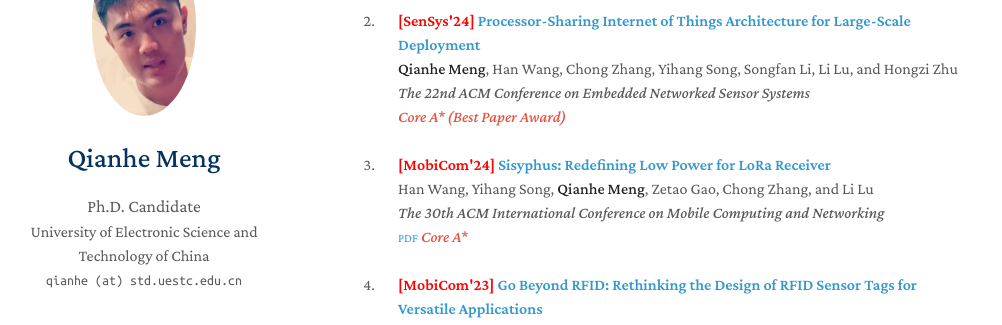
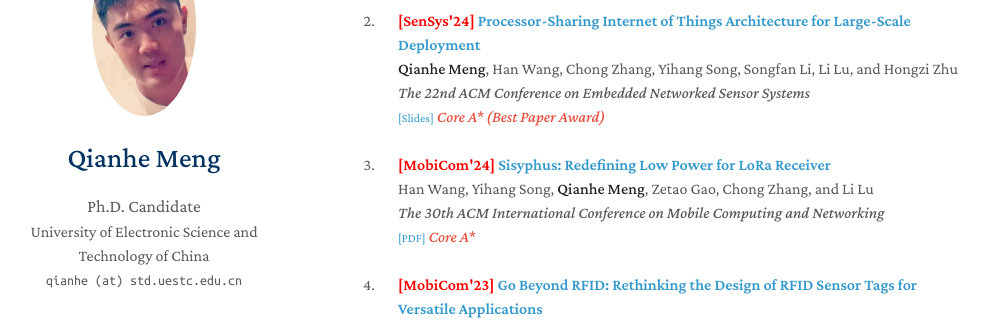
Before and after one commit to mqhyes/mqhyes.github.io, a Jekyll site: the page built from index.md, in a window 1280 px wide and 900 px high, scrolled down 658 px. Shown: the part 149-474 px from the top of the window, without its empty margins (132-1134 px from the left). Built offline with Jekyll 4.4.1, drawn with Linux system fonts in a browser that asks for light colours; a style sheet for code colours, icons or effects is not loaded.

Commit message:
Update publications_v2.md

```diff
--- a/_includes/publications_v2.md
+++ b/_includes/publications_v2.md
@@ -29,7 +29,10 @@
       </div>
     <div class="links">
       {% if link.pdf %}
-      <a href="{{ link.pdf }}" class="btn btn-sm z-depth-0" role="button" target="_blank" style="font-size:12px;">PDF</a>
+      <a href="{{ link.pdf }}" class="btn btn-sm z-depth-0" role="button" target="_blank" style="font-size:12px;">[PDF]</a>
+      {% endif %}
+      {% if link.slides %}
+      <a href="{{ link.slides }}" class="btn btn-sm z-depth-0" role="button" target="_blank" style="font-size:12px;">[Slides]</a>
       {% endif %}
       {% if link.code %}
       <a href="{{ link.code }}" class="btn btn-sm z-depth-0" role="button" target="_blank" style="font-size:12px;">Code</a>
@@ -88,9 +91,6 @@
       {% if link.pdf %}
       <a href="{{ link.pdf }}" class="btn btn-sm z-depth-0" role="button" target="_blank" style="font-size:12px;">[PDF]</a>
       {% endif %}
-      {% if link.slides %}
-      <a href="{{ link.slides }}" class="btn btn-sm z-depth-0" role="button" target="_blank" style="font-size:12px;">Slides</a>
-      {% endif %}
       {% if link.code %}
       <a href="{{ link.code }}" class="btn btn-sm z-depth-0" role="button" target="_blank" style="font-size:12px;">Code</a>
       {% endif %}
```
